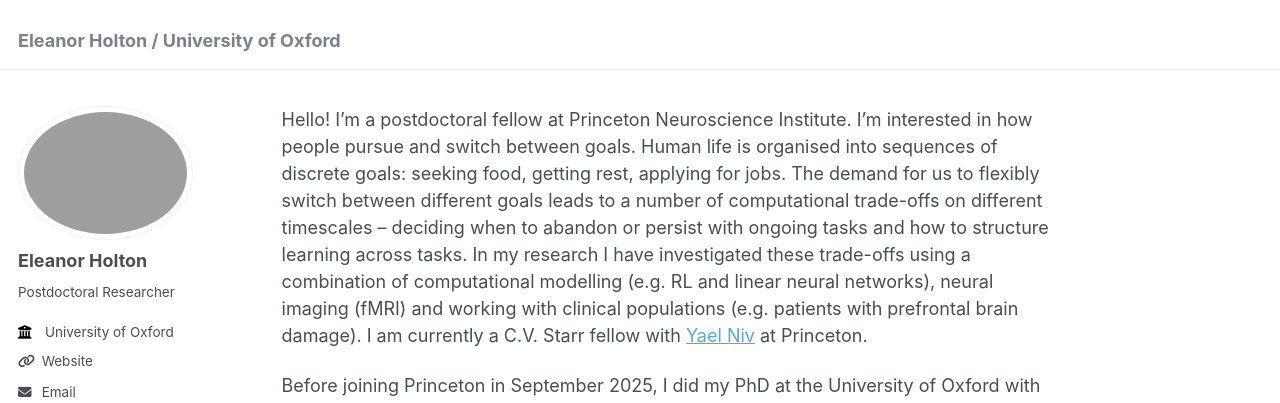
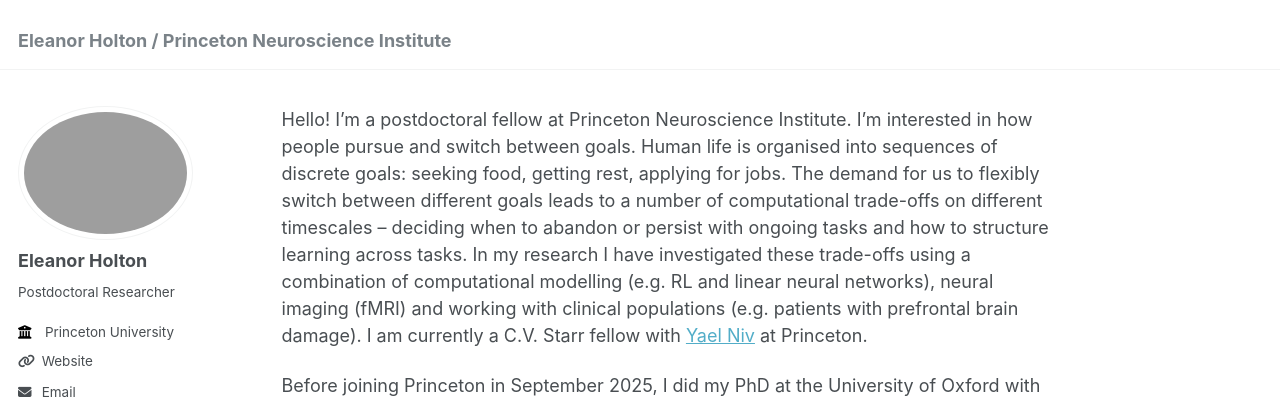
Before and after one commit to eleanorholton/eleanorholton.github.io, a Jekyll site: the page built from _pages/about.md, in a window 1280 px wide. Shown: the top 403 px of the page. Built offline with Jekyll 4.4.1, drawn with Linux system fonts in a browser that asks for light colours; some web fonts are replaced.

Commit message:
Update _config.yml
update princeton info

```diff
--- a/_config.yml
+++ b/_config.yml
@@ -8,7 +8,7 @@
 
 # Basic Site Settings
 locale                   : "en-UK"
-title                    : "Eleanor Holton / University of Oxford"
+title                    : "Eleanor Holton / Princeton Neuroscience Institute"
 title_separator          : "-"
 name                     : &name "Your Name"
 description              : &description "personal description"
@@ -26,9 +26,9 @@ author:
   pronouns         : # example: "she/her"
   bio              : "Postdoctoral Researcher"
   location         : #"Earth"
-  employer         : "University of Oxford"
-  uri              : "https://www.psy.ox.ac.uk/people/eleanor-holton"
-  email            : "eleanor.holton@psy.ox.ac.uk"
+  employer         : "Princeton University"
+  uri              : "https://pni.princeton.edu/people/eleanor-holton"
+  email            : "eh9211@princeton.edu"
 
   # Academic websites
   arxiv            : # URL - Update with the correct link to your profile
```
